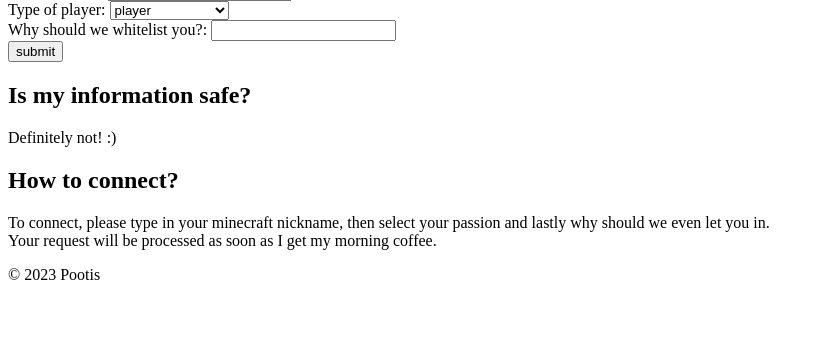
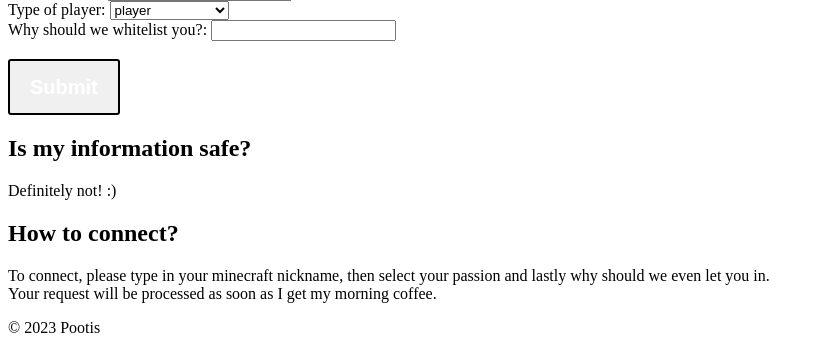
Before and after one commit to radio268/str-nka, a PHP site: page /howconect.php in a window 1280 px wide. Shown: the part 480-833 px from the top of the page, without its empty margins (0-824 px from the left). Before the commit the page ends 760 px from the top, so only its background shows below. Run offline with PHP 8.4, Linux system fonts and the light colour scheme.

Commit message:
Update howconect.php

```diff
--- a/howconect.php
+++ b/howconect.php
@@ -10,6 +10,7 @@
         .top_img {
              margin-top: -10px
         }
+
         .button {
                 display: inline-block;
                 outline: 0;
@@ -17,7 +18,7 @@
                 border: 2px solid #000;
                 border-radius: 3px;
                 color: #fff;
-                background: #000;
+                background: #f0f0f0;
                 font-size: 20px;
                 font-weight: 600;
                 line-height: 28px;
@@ -28,7 +29,7 @@
                 transition-timing-function: cubic-bezier(.4,0,.2,1);
                 :hover{
                     color: #000;
-                    background: rgb(255, 218, 87);
+                    background: #fff;
                 }
 
         body {
@@ -214,8 +215,8 @@
                             <option value="prefere not to say">prefer not to say</option>
                         </select><br>
                     Why should we whitelist you?:
-                    <input type="string" name="aditional_reason" id="additional_reason" required><br>
-                    <input type="submit" value="submit"><br></p>
+                    <input type="string" name="aditional_reason" id="additional_reason" required><br><br>
+                    <input class = "button" type="submit" value="Submit"><br></p>
                 </form>
             </section>
 
```
